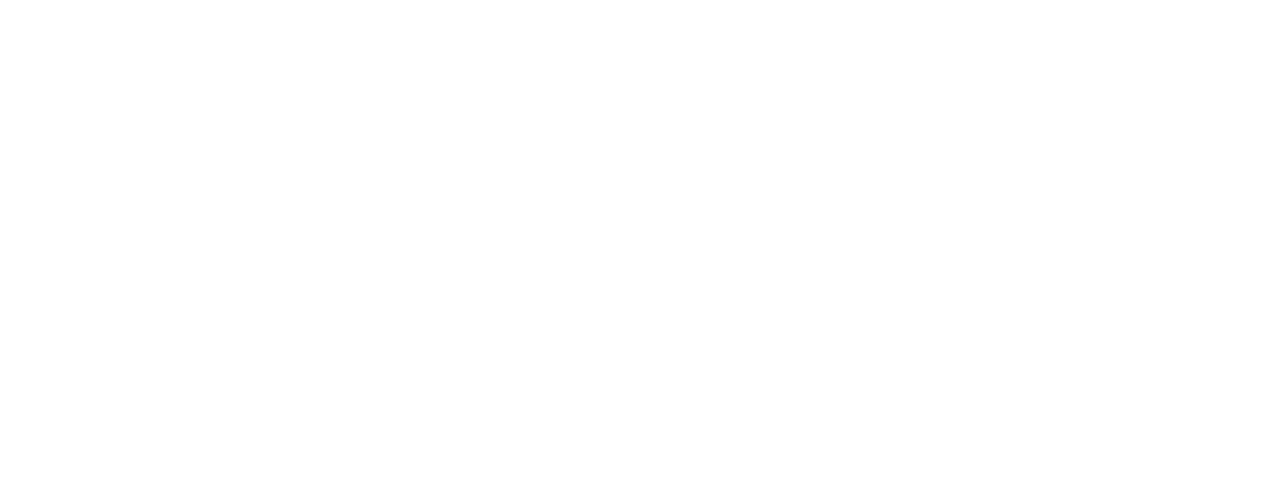
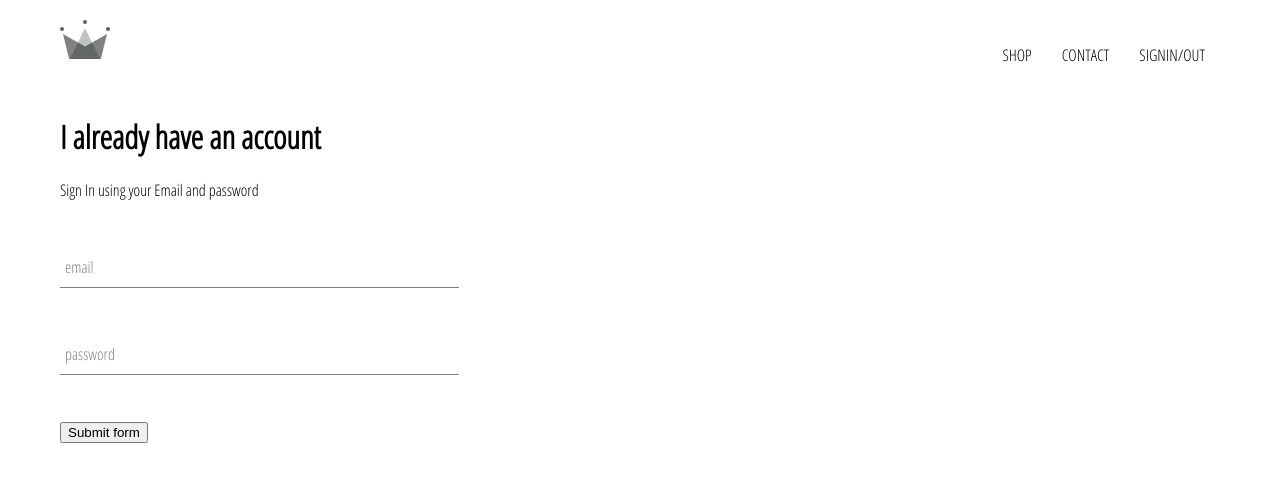
Before and after one commit to michaeldelali/clothdom, a React (Create React App) app: page /sign-in-out in a window 1280 px wide. Shown: the top 482 px of the page. Built offline with nearby package versions, Linux system fonts and the light colour scheme.

Commit message:
fourth commit

```diff
--- a/src/App.css
+++ b/src/App.css
@@ -2,3 +2,8 @@
   font-family: 'open sans condensed';
   padding: 20px 60px;
 }
+
+a{
+  text-decoration: none;
+  color: black;
+}
--- a/src/App.js
+++ b/src/App.js
@@ -2,15 +2,18 @@
 import {Switch,Route,BrowserRouter as Router} from 'react-router-dom';
 import HomePage from './pages/homepage/homepage.component';
 import ShopPage from './pages/shop/shop.component';
-
+import Header from '../src/components/header/header.component';
+import SignInOut from '../src/pages/sign-in-out/sign-in-out.component';
 
 function App() {
   return (
     <div>
+      <Header/>
       <Router>
         <Switch>
           <Route exact path='/' component={HomePage}/>
-          <Route  path='/shop' component={ShopPage}/>
+          <Route exact path='/sign-in-out' component={SignInOut}/>
+          <Route exact path='/shop' component={ShopPage}/>
         </Switch>
       </Router>
     </div>
--- /dev/null
+++ b/src/components/form-input/form-input.component.jsx
@@ -0,0 +1,17 @@
+import React from 'react';
+import './form-input.styles.scss';
+
+const FormInput =({handleChange, label, ...otherProps})=>(
+    <div className="group">
+        <input className="form-input" onChange={handleChange} {...otherProps}/>
+        {
+            label?
+            ( <label className={`${otherProps.value.length? 'shrink' : ''} form-input-label`}>
+                {label}
+            </label> )
+            :null
+        }
+    </div>
+
+);
+export default FormInput;
--- /dev/null
+++ b/src/components/form-input/form-input.styles.scss
@@ -0,0 +1,54 @@
+$sub-color: grey;
+$main-color: black;
+
+@mixin shrinkLabel {
+  top: -14px;
+  font-size: 12px;
+  color: $main-color;
+}
+
+.group {
+  position: relative;
+  margin: 45px 0;
+
+  .form-input {
+    background: none;
+    background-color: white;
+    color: $sub-color;
+    font-size: 18px;
+    padding: 10px 10px 10px 5px;
+    display: block;
+    width: 100%;
+    border: none;
+    border-radius: 0;
+    border-bottom: 1px solid $sub-color;
+    margin: 25px 0;
+
+    &:focus {
+      outline: none;
+    }
+
+    &:focus ~ .form-input-label {
+      @include shrinkLabel();
+    }
+  }
+
+  input[type='password'] {
+    letter-spacing: 0.3em;
+  }
+
+  .form-input-label {
+    color: $sub-color;
+    font-size: 16px;
+    font-weight: normal;
+    position: absolute;
+    pointer-events: none;
+    left: 5px;
+    top: 10px;
+    transition: 300ms ease all;
+
+    &.shrink {
+      @include shrinkLabel();
+    }
+  }
+}
--- /dev/null
+++ b/src/components/header/header.component.jsx
@@ -0,0 +1,27 @@
+import React from 'react';
+import {Link,BrowserRouter as Router} from 'react-router-dom';
+import {ReactComponent as Logo } from '../../assets/crown.svg';
+import './header.styles.scss';
+const Header = ()=> (
+    <Router>
+    <div className="header">
+        <Link classname="logo-container" to="/">
+            <Logo className="logo"/>
+        </Link>
+        <div className="options">
+            <Link className="option" to="/shop">
+                SHOP
+            </Link>
+            <Link className="option" to="/shop">
+                CONTACT
+            </Link>
+            <Link className="option" to="/sign-in-out">
+                SIGNIN/OUT
+            </Link>
+        </div>
+
+    </div>
+    </Router>
+)
+
+export default Header;
--- /dev/null
+++ b/src/components/header/header.styles.scss
@@ -0,0 +1,25 @@
+.header {
+  height: 70px;
+  width: 100%;
+  display: flex;
+  justify-content: space-between;
+  margin-bottom: 25px;
+
+  .logo-container {
+    height: 100%;
+    width: 70px;
+    padding: 25px;
+  }
+
+  .options {
+    width: 50%;
+    height: 100%;
+    display: flex;
+    align-items: center;
+    justify-content: flex-end;
+
+    .option {
+      padding: 10px 15px;
+    }
+  }
+}
--- /dev/null
+++ b/src/components/sign-in/sign-in.component.jsx
@@ -0,0 +1,54 @@
+import React from 'react';
+
+import './sign-in.styles.scss';
+import FormInput from  '../form-input/form-input.component';
+
+class SignIn extends React.Component{
+    constructor(props){
+        super(props);
+        this.state = {
+            email:"",
+            password:""
+        }
+    }
+
+    handleSubmit=event=>{
+        event.preventDefault();
+        this.setState({email:'',password:''})
+    }
+
+    handleChange = event => {
+        const {name,value} = event.target;
+        this.setState({[name]:value})
+    }
+
+    render(){
+        return(
+            <div className="sign-in">
+                <h1>I already have an account</h1>
+                <span>Sign In using your Email and password</span>
+                <form onSubmit={this.handleSubmit}>
+                    <FormInput
+                        type="email"
+                        name ="email"
+                        value={this.state.email}
+                        label = "email"
+                        required
+                        handleChange={this.handleChange} />
+
+                    <FormInput
+                        type="password"
+                        name ="password"
+                        value = {this.state.password}
+                        label = 'password'
+                        required
+                        handleChange={this.handleChange} />
+
+                    <input type="submit" value="Submit form"/>
+                </form>
+            </div>
+        )
+    }
+}
+
+export default SignIn;
--- /dev/null
+++ b/src/components/sign-in/sign-in.styles.scss
@@ -0,0 +1,3 @@
+.sign-in{
+    width: 30vw;
+}
--- /dev/null
+++ b/src/pages/sign-in-out/sign-in-out.component.jsx
@@ -0,0 +1,12 @@
+import React from 'react';
+import SignIn from '../../components/sign-in/sign-in.component';
+
+import './sign-in-out.styles.scss';
+
+const SignInOut =()=>(
+    <div className="sign-in-and-sign-out">
+        <SignIn/>
+    </div>
+);
+
+export default SignInOut;
```
Also changed, not shown: src/assets/crown.svg (added), src/pages/sign-in-out/sign-in-out.styles.scss (added), 1 other file (tests, documents, lock files or other folders).
